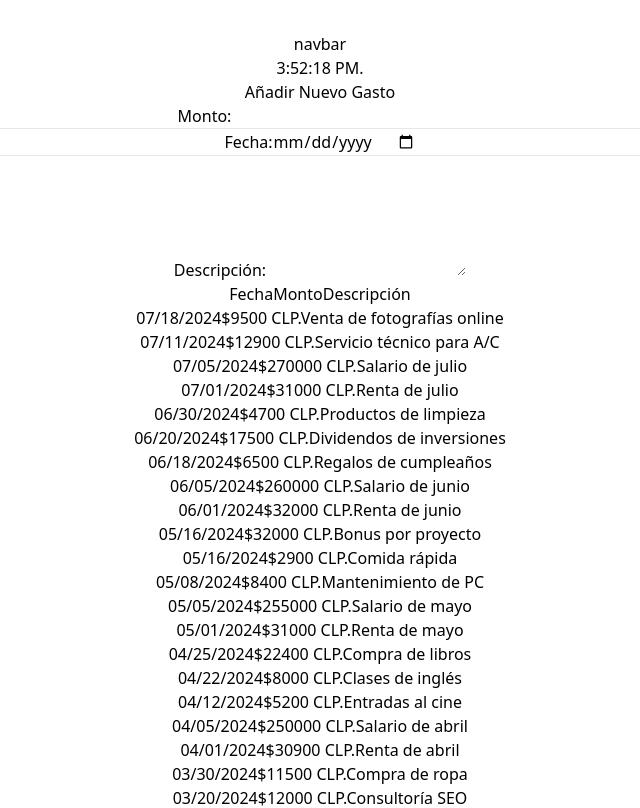
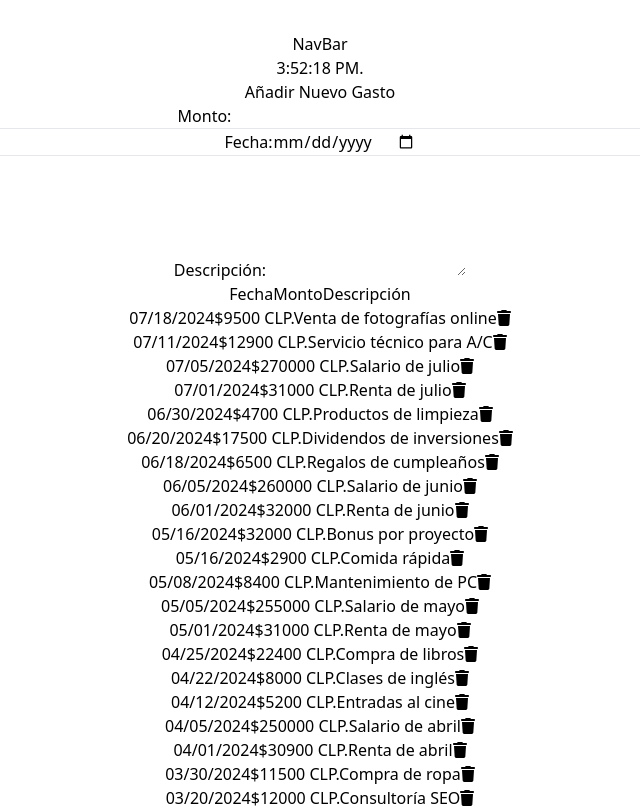
Before and after one commit to PabloVasquezC/SeguimientoDeGastos, a React (Vite) app: page / in a window 1280 px wide. Shown: the top 808 px of the page, without its empty margins (320-960 px from the left). Built offline with nearby package versions, Linux system fonts and the light colour scheme.

Commit message:
D of Crud Done

```diff
--- a/package.json
+++ b/package.json
@@ -10,6 +10,9 @@
     "preview": "vite preview"
   },
   "dependencies": {
+    "@fortawesome/fontawesome-svg-core": "^6.5.2",
+    "@fortawesome/free-solid-svg-icons": "^6.5.2",
+    "@fortawesome/react-fontawesome": "^0.2.2",
     "react": "^18.3.1",
     "react-dom": "^18.3.1"
   },
--- a/src/components/FinanceItem/FinanceItem.jsx
+++ b/src/components/FinanceItem/FinanceItem.jsx
@@ -1,13 +1,17 @@
 import React from 'react';
+import { FontAwesomeIcon } from '@fortawesome/react-fontawesome';
+import { faTrash } from '@fortawesome/free-solid-svg-icons';
 
-function FinanceItem({ id, monto, fecha, descripcion, tipo }) {
-  console.log(tipo);
+function FinanceItem({ id, monto, fecha, descripcion, tipo, onDelete }) {
   const bgColor = tipo === 'ingreso' ? 'bg-blue-300' : 'bg-red-300';
   return (
-    <div className={`flex justify-around border ${bgColor} hover:h-10 cursor-pointer`}>
-        <span className='w-1/4 text-center'>{fecha}</span>
-        <span className='w-1/4 text-center'>${monto} CLP.</span>
-        <span className='w-1/4 text-center'>{descripcion}</span>
+    <div className={`flex justify-around items-center border ${bgColor} hover:h-10 cursor-pointer`}>
+      <span className='w-1/3 text-center'>{fecha}</span>
+      <span className='w-1/3 text-center'>${monto} CLP.</span>
+      <span className='w-1/3 text-center'>{descripcion}</span>
+      <button onClick={() => onDelete(id)}>
+        <FontAwesomeIcon icon={faTrash} />
+      </button>
     </div>
   );
 }
--- a/src/components/History/History.jsx
+++ b/src/components/History/History.jsx
@@ -1,14 +1,22 @@
+// Componente padre History
 import React from 'react';
 import HistoryData from '../../Data/HistoryData';
 import FinanceItem from '../FinanceItem/FinanceItem';
+import { useState } from 'react';
 
 export const History = () => {
-  // Ordenar los datos por fecha usando el formato 'MM/DD/YYYY'
-  const sortedData = HistoryData.sort((b, a) => new Date(a.fecha) - new Date(b.fecha));
+  const [items, setItems] = useState(HistoryData);
+
+  const handleDelete = (id) => {
+    const updatedItems = items.filter(item => item.id !== id);
+    setItems(updatedItems);
+  };
+
+  const sortedData = items.sort((b, a) => new Date(a.fecha) - new Date(b.fecha)); // Cambiado de HistoryData a items
 
   return (
     <div className='border border-black shadow-lg rounded-md m-8 flex flex-col w-auto'>
-      <div className='flex justify-around border border-black  border-b-2'>
+      <div className='flex justify-around border border-black border-b-2'>
         <span className='w-1/3 text-2xl text-center'>Fecha</span>
         <span className='w-1/3 text-2xl text-center'>Monto</span>
         <span className='w-1/3 text-2xl text-center'>Descripción</span>
@@ -21,8 +29,8 @@ export const History = () => {
           fecha={item.fecha}
           descripcion={item.descripcion}
           tipo={item.tipo}
+          onDelete={handleDelete}
         />
-
       ))}
     </div>
   );
--- a/src/components/NavBar/NavBar.jsx
+++ b/src/components/NavBar/NavBar.jsx
@@ -3,10 +3,10 @@ import Watch from './Watch/Watch';
 
 export const NavBar = () => {
   return (
-    <nav className='fixed mt-0 h-12 border w-full z-10 flex justify-between  bg-white'>
-        navbar
+    <nav className='fixed top-0 h-16 border w-full z-10 flex justify-between items-center bg-white'>
+        NavBar
 
-        {/* Reloj Dinamico */}
+
         <Watch />
     </nav>
   )
```
Also changed, not shown: 1 other file (tests, documents, lock files or other folders).
